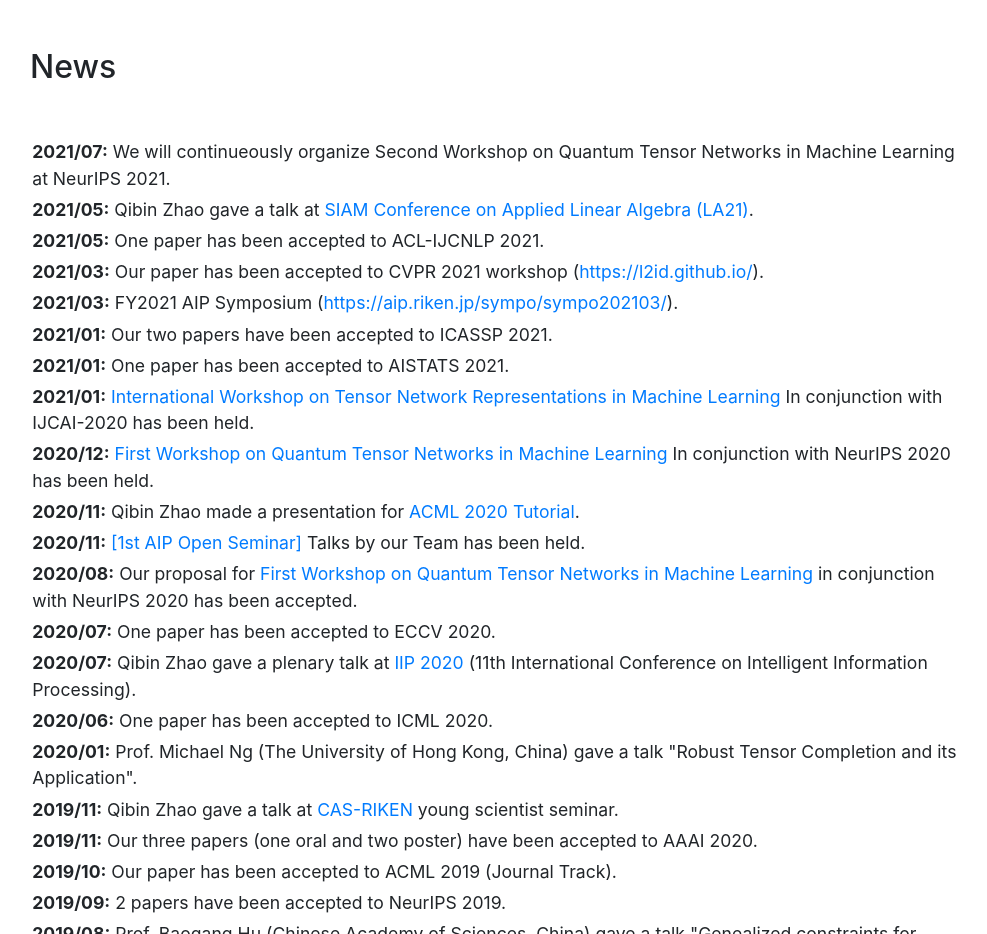
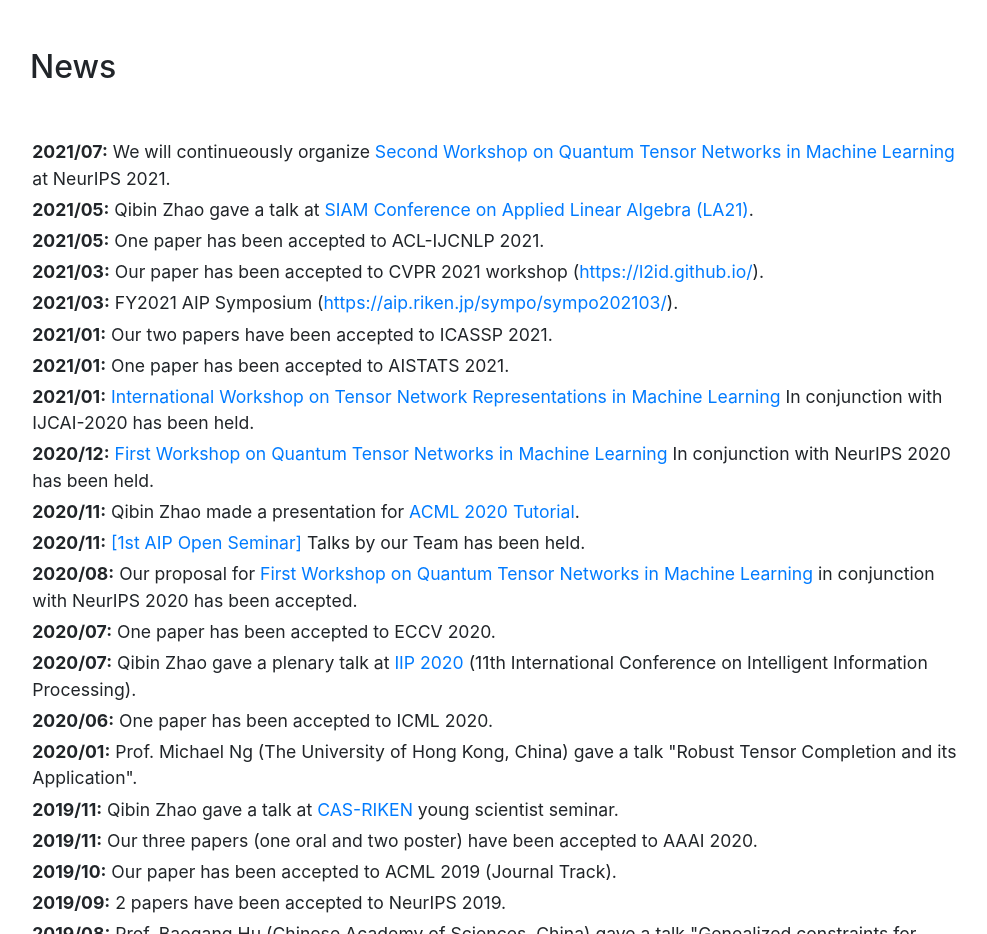
Before and after one commit to try-agaaain/HSI-TEAM, a website with bundled scripts: page index.html in a window 1280 px wide. Shown: the part 800-1734 px from the top of the page, without its empty margins (226-1213 px from the left). Built offline with nearby package versions, Linux system fonts and the light colour scheme; a web font is replaced by a local one.

Commit message:
Update index.html

```diff
--- a/index.html
+++ b/index.html
@@ -104,7 +104,7 @@
           <ul class="fa-ul mb-0">
             <!----------------------------------------------------------------->
             <li align="left"><b> 2021/07&#58;</b>
-                We will continueously organize Second Workshop on Quantum Tensor Networks in Machine Learning at NeurIPS 2021.
+                We will continueously organize <a href="https://neurips.cc/Conferences/2021/Schedule?showEvent=21838" target="_blank">Second Workshop on Quantum Tensor Networks in Machine Learning</a> at NeurIPS 2021.
             </li>
             <!----------------------------------------------------------------->
             <li align="left"><b> 2021/05&#58;</b>
```
